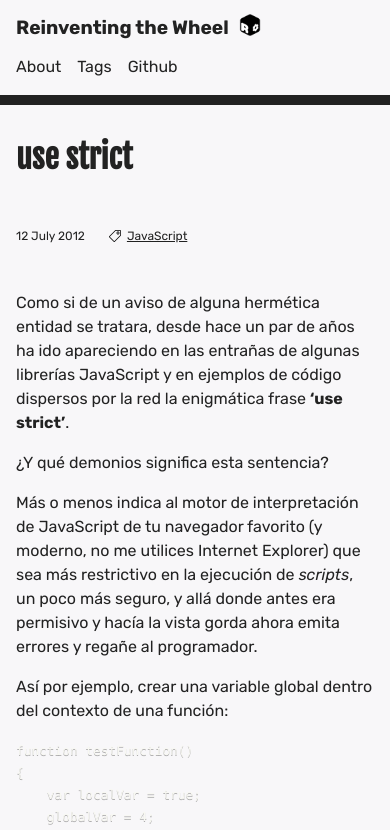
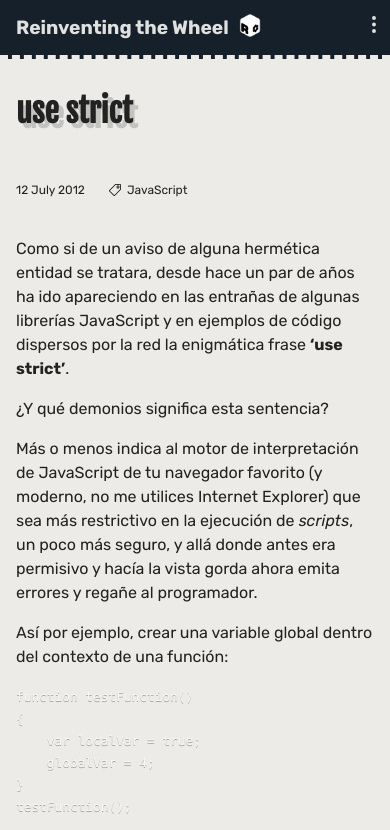
Before and after one commit to raohmaru/raohmaru-blog, an Eleventy site: page content/b/javascript/use-strict.md in a window 390 px wide. Shown: the top 830 px of the page. Built offline with nearby package versions, Linux system fonts and the light colour scheme; Eleventy itself is replaced by a stand-in of ours; some packages are replaced by stand-ins of ours; code samples lack their colours; files that its build step writes are made by us from their sources; files whose address does not match are found by name; what markdown-it-link-attributes would draw is missing.

Commit message:
improve design, add light/dark button

```diff
--- a/_includes/layouts/base.njk
+++ b/_includes/layouts/base.njk
@@ -5,6 +5,10 @@
 		<meta name="viewport" content="width=device-width, initial-scale=1.0">
 		<title>{{ title or metadata.title }}</title>
 		<meta name="description" content="{{ description or metadata.description }}">
+
+        <script>
+        document.documentElement.style.colorScheme = localStorage.getItem('theme') ?? '';
+        </script
 
         <link rel="preconnect" href="https://fonts.googleapis.com">
         <link rel="preconnect" href="https://fonts.gstatic.com" crossorigin>
@@ -43,17 +47,30 @@
 
 		<header>
             <div class="section">
-                <a href="/" class="home-link">{{ metadata.title }}</a>
+                <a href="/" class="home-link">{{ metadata.title }} <img src="/img/logo-invert.png" width="22" height="22" class="invert-dark" alt="Logotype"></a>
 
                 {#- Read more about `eleventy-navigation` at https://www.11ty.dev/docs/plugins/navigation/ #}
                 <nav>
                     <h2 class="visually-hidden">Top level navigation menu</h2>
                     <ul class="nav">
                     {%- for entry in collections.all | eleventyNavigation %}
-                        <li class="nav-item"><a href="{{ entry.url }}"{% if entry.url == page.url %} aria-current="page"{% endif %}>{{ entry.title }}</a></li>
+                        <li class="nav-item">
+                            <a href="{{ entry.url }}"{% if entry.url == page.url %} aria-current="page"{% endif %}>{{ entry.title }}</a>
+                        </li>
                     {%- endfor %}
-                        <li class="nav-item"><a href="https://github.com/raohmaru" target="_blank" rel="noopener noreferrer">Github</a></li>
+                        <li class="nav-item">
+                            <svg xmlns="http://www.w3.org/2000/svg" viewBox="0 0 1024 1024" fill="none" class="nav-item-icon" aria-hidden="true"><path fill-rule="evenodd" d="M512 0C229.12 0 0 229.12 0 512c0 226.56 146.56 417.92 350.08 485.76 25.6 4.48 35.2-10.88 35.2-24.32 0-12.16-.64-52.48-.64-95.36-128.64 23.68-161.92-31.36-172.16-60.16-5.76-14.72-30.72-60.16-52.48-72.32-17.92-9.6-43.52-33.28-.64-33.92 40.32-.64 69.12 37.12 78.72 52.48 46.08 77.44 119.68 55.68 149.12 42.24 4.48-33.28 17.92-55.68 32.64-68.48-113.92-12.8-232.96-56.96-232.96-252.8 0-55.68 19.84-101.76 52.48-137.6-5.12-12.8-23.04-65.28 5.12-135.68 0 0 42.88-13.44 140.8 52.48 40.96-11.52 84.48-17.28 128-17.28s87.04 5.76 128 17.28c97.92-66.56 140.8-52.48 140.8-52.48 28.16 70.4 10.24 122.88 5.12 135.68 32.64 35.84 52.48 81.28 52.48 137.6 0 196.48-119.68 240-233.6 252.8 18.56 16 34.56 46.72 34.56 94.72 0 68.48-.64 123.52-.64 140.8 0 13.44 9.6 29.44 35.2 24.32C877.44 929.92 1024 737.92 1024 512 1024 229.12 794.88 0 512 0" clip-rule="evenodd"/></svg>
+                            <a href="https://github.com/raohmaru" target="_blank" rel="noopener noreferrer">Github</a>
+                        </li>
+                        <li class="nav-item">
+                            <a href="javascript:;" class="nav-theme-btn"></a>
+                        </li>
                     </ul>
+                    <button class="nav-menu">
+                        <span>
+                            <svg xmlns="http://www.w3.org/2000/svg" width="4px" viewBox="0 0 4 17"><path d="M3.944 15.041a1.961 1.961 0 1 1-3.923 0 1.961 1.961 0 0 1 3.923 0m0-6.534a1.961 1.961 0 1 1-3.923 0 1.961 1.961 0 0 1 3.923 0m0-6.535a1.961 1.961 0 1 1-3.923 0 1.961 1.961 0 0 1 3.923 0"/></svg>
+                        </span>
+                    </button>
                 </nav>
             </div>
 		</header>
@@ -67,8 +84,8 @@
 		<footer>
             <div class="section">
                 <p>
-                    <strong>&copy;{% currentYear %} Raohmaru 🎏</strong><br>
-                    Built with <a href="https://www.11ty.dev/" target="_blank" rel="noopener noreferrer">{{ eleventy.generator }}</a> and <a href="https://bun.sh/" target="_blank" rel="noopener noreferrer">bun</a> on {% currentBuildDate %}.
+                    <strong>&copy;{% currentYear %} Raohmaru 🎏</strong>
+                    Built on {% currentBuildDate %}.
                 </p>
             </div>
 		</footer>
--- a/_includes/layouts/post.njk
+++ b/_includes/layouts/post.njk
@@ -11,7 +11,7 @@ layout: layouts/base.njk
 	<li><time datetime="{{ page.date | htmlDateString }}">{{ page.date | readableDate }}</time></li>
 	{%- for tag in tags | filterTagList %}
 	{%- set tagUrl %}/tags/{{ tag | slugify }}/{% endset %}
-        <li><a href="{{ tagUrl }}" class="post-tag">{{ tag }}</a>{%- if not loop.last %}, {% endif %}</li>
+        <li><a href="{{ tagUrl }}" class="post-tag invert-b">{{ tag }}</a></li>
 	{%- endfor %}
 </ul>
 
--- a/eleventy.config.js
+++ b/eleventy.config.js
@@ -43,7 +43,7 @@ export default async function(eleventyConfig) {
 		// selector: "h1,h2,h3,h4,h5,h6", // default
 	});
 
-	eleventyConfig.addShortcode("currentBuildDate", () => (new Date()).toISOString());
+	eleventyConfig.addShortcode("currentBuildDate", () => (new Date()).toISOString().substr(0, 19));
 
 	eleventyConfig.addShortcode("currentYear", () => (new Date()).getFullYear());
 
--- a/public/css/footer.css
+++ b/public/css/footer.css
@@ -2,10 +2,14 @@
     footer {
         margin-top: 3rem;
         font-size: 0.8rem;
-        border-top: solid 5px var(--color-gray-90);
+        border-top: dashed 4px var(--bg-color-inverted);
 
         p {
             margin: 0;
         }
+
+        @media screen and (max-width: 480px) {
+            text-align: center;
+        }
     }
 }
--- a/public/css/header.css
+++ b/public/css/header.css
@@ -1,38 +1,35 @@
 @layer layout {
     header {
         padding: 1rem;
-        border-bottom: solid 10px var(--color-gray-90);
+        background-color: var(--bg-color-inverted);
+        border-bottom: 4px dashed var(--bg-color);
+
+        a[href] {
+            --text-color-link: var(--text-color-inverted);
+            --text-color-link-active: light-dark(var(--color-blue-bright), var(--color-blue-accent));
+            text-decoration: none;
+        }
 
         .section {
-            display: flex;
-            gap: 1rem;
-            flex-wrap: wrap;
-            justify-content: space-between;
-            align-items: center;
+            @media screen and (min-width: 480px) {
+                display: flex;
+                gap: 1rem;
+                flex-wrap: wrap;
+                justify-content: space-between;
+                align-items: center;
+            }
         }
     }
 
     .home-link {
-        display: flex;
-        flex-grow: 1;
+        display: inline-flex;
         font-size: 1.2rem;
         font-weight: 700;
-        text-decoration: none;
 
-        &:after {
-            content: '';
+        img {
             position: relative;
             top: -2px;
-            display: inline-block;
-            width: 22px;
-            height: 22px;
             margin-left: 10px;
-            background: url(/blog/img/logo.png) 0 0 / cover;
-
-            @media (prefers-color-scheme: dark) {
-                filter: invert(1);
-            }
-
         }
     }
 }
--- a/public/css/home.css
+++ b/public/css/home.css
@@ -1,6 +1,5 @@
 @layer page {
     main h1 {
         margin-block: 0rem 4rem;
-        font-family: var(--font-family-title);
     }
 }
--- a/public/css/index.css
+++ b/public/css/index.css
@@ -8,6 +8,7 @@
 
     html,
     body {
+        height: 100%;
         margin: 0;
         padding: 0;
         font-family: var(--font-family);
@@ -19,15 +20,9 @@
         overflow-y: scroll;
     }
 
-    /* https://www.a11yproject.com/posts/how-to-hide-content/ */
-    .visually-hidden {
-        clip: rect(0 0 0 0);
-        clip-path: inset(50%);
-        height: 1px;
-        overflow: hidden;
-        position: absolute;
-        white-space: nowrap;
-        width: 1px;
+    body {
+        display: flex;
+        flex-direction: column;
     }
 
     /* Fluid images via https://www.zachleat.com/web/fluid-images/ */
@@ -64,13 +59,21 @@
     }
 
     li {
-        margin-bottom: 1rem;
+        margin-bottom: 0.5rem;
         line-height: 1.5;
     }
 
     a[href] {
         color: var(--text-color-link);
-        transition: color 0.15s;
+        text-decoration-color: transparent;
+        text-underline-position: from-font;
+        text-underline-offset: 2px;
+        text-decoration-thickness: 1px;
+        transition: color 0.15s, text-decoration-color 0.15s linear;
+    }
+
+    a[href]:hover {
+        text-decoration-color: inherit;
     }
 
     a[href]:hover,
@@ -84,6 +87,7 @@
     }
 
     main {
+        flex: 1;
         padding-top: 2rem;
     }
 
@@ -91,8 +95,18 @@
         margin-top: 0;
     }
 
-    header {
-        border-bottom: 1px dashed var(--color-gray-20);
+    h1,
+    h2,
+    h3 {
+        font-family: var(--font-family-title);
+    }
+
+    h1 {
+        text-shadow: 5px 5px color-mix(in srgb, var(--text-color), transparent 80%);
+    }
+
+    h2 {
+        text-shadow: 3px 3px color-mix(in srgb, var(--text-color), transparent 80%);
     }
 
     table {
@@ -134,6 +148,34 @@
     .section {
         max-width: 40rem;
         margin: 0 auto;
+    }
+}
+
+/* Utils */
+
+/* https://www.a11yproject.com/posts/how-to-hide-content/ */
+.visually-hidden {
+    clip: rect(0 0 0 0);
+    clip-path: inset(50%);
+    height: 1px;
+    overflow: hidden;
+    position: absolute;
+    white-space: nowrap;
+    width: 1px;
+}
+
+html[style*="dark"] {
+    .invert-dark,
+    .invert-dark-b::before {
+        filter: invert(1);
+    }
+}
+
+@media (prefers-color-scheme: dark) {
+    .invert-dark,
+    .invert-dark-b::before {
+        filter: invert(1);
+    }
 }
 
 /* Page view transitions */
@@ -209,4 +251,3 @@
     animation: 210ms cubic-bezier(0, 0, 0.2, 1) 90ms both fade-in,
         300ms cubic-bezier(0.4, 0, 0.2, 1) both slide-forwards-in;
 }
-}
--- a/public/css/navigation.css
+++ b/public/css/navigation.css
@@ -1,22 +1,108 @@
 @layer layout {
+    @media screen and (max-width: 480px) {
+        nav {
+            height: 0px;
+            overflow: hidden;
+            transition: height 0.15s ease;
+        }
+
+        nav:has(> .nav-menu:focus) {
+            height: auto;
+        }
+    }
+
     .nav {
         display: flex;
         gap: .5rem 1rem;
         padding: 0;
         margin: 0;
         list-style: none;
+
+        @media screen and (max-width: 480px) {
+            padding-top: 1rem;
+        }
     }
 
     .nav-item {
-        display: inline-block;
+        display: inline-flex;
+        gap: 5px;
+        align-items: center;
         margin-bottom: 0;
+
+        &:last-child {
+            @media screen and (max-width: 480px) {
+                position: relative;
+                flex: 1;
+            }
+        }
     }
 
-    .nav-item a[href]:not(:hover) {
-        text-decoration: none;
+    .nav-item-icon {
+        width: 16px;
+        height: 16px;
+        fill: var(--text-color-inverted);
     }
 
-    .nav a[href][aria-current="page"] {
-        text-decoration: underline;
+    .nav-menu {
+        fill: var(--text-color-inverted);
+        position: absolute;
+        top: 8px;
+        right: 0;
+        padding: 0.5rem 0.9rem;
+        appearance: none;
+        background: none;
+        border: 0;
+
+        @media screen and (min-width: 480px) {
+            display: none;
+        }
+
+        &:focus {
+            span {
+                &::after {
+                    background-color: var(--text-color-inverted);
+                }
+            }
+        }
+
+        span {
+            position: relative;
+            display: inline-block;
+            line-height: 0;
+
+            &::after {
+                content: '';
+                position: absolute;
+                inset: 0;
+                border-radius: 5px;
+                transition: background-color 0.15s linear;
+            }
+        }
+    }
+
+    .nav-theme-btn {
+        font-size: 1.5rem;
+        line-height: 0;
+
+        @media screen and (max-width: 480px) {
+            position: absolute;
+            right: 10px;
+        }
+
+        &::after {
+            content: "☽";
+        }
+    }
+
+    html[style*="dark"] {
+        .nav-theme-btn::after {
+            content: "☀";
+        }
+    }
+
+    @media (prefers-color-scheme: dark) {
+        .nav-item:has(> .nav-theme-btn) {
+            display: none;
+        }
     }
 }
--- a/public/css/post.css
+++ b/public/css/post.css
@@ -36,7 +36,7 @@
         justify-content: center;
         text-transform: capitalize;
 
-        &:before {
+        &::before {
             content: '';
             display: inline-block;
             width: 12px;
@@ -62,7 +62,6 @@
     }
 
     h1 {
-        font-family: var(--font-family-title);
         margin-block: 0rem 3rem;
         /*
         Make the element participate in a separate view transition from the root view transition.
--- a/public/css/postlist.css
+++ b/public/css/postlist.css
@@ -12,7 +12,7 @@
     .postlist-date,
     .postlist-item::marker {
         font-size: 0.8125rem; /* 13px /16 */
-        color: var(--color-gray-90);
+        color: var(--text-color);
     }
 
     .postlist-date {
@@ -24,9 +24,6 @@
         font-size: 1.1875rem; /* 19px /16 */
         font-weight: 700;
         padding-left: .25rem;
-        text-underline-position: from-font;
-        text-underline-offset: 0;
-        text-decoration-thickness: 1px;
 
         &:visited {
             color: var(--text-color-link-visited);
--- a/public/css/tags.css
+++ /dev/null
@@ -1,33 +0,0 @@
-@layer module {
-    /* Tags */
-    .post-tag {
-        display: inline-flex;
-        align-items: center;
-        justify-content: center;
-        text-transform: capitalize;
-
-        &:before {
-            content: '';
-            display: inline-block;
-            width: 12px;
-            height: 12px;
-            margin-right: 6px;
-            background: url(/blog/img/tag.svg) 0 0 / cover;
-        }
-    }
-
-    /* Tags list */
-    .post-metadata {
-        display: inline-flex;
-        flex-wrap: wrap;
-        gap: .5rem;
-        list-style: none;
-        padding: 0;
-        margin-top: 0;
-        font-size: 0.75rem;
-    }
-
-    .post-metadata time {
-        margin-right: 1rem;
-    }
-}
--- a/public/css/variables.css
+++ b/public/css/variables.css
@@ -7,25 +7,23 @@
 
 /* Theme colors */
 :root {
+	--color-gray-10: #ecebe8;
 	--color-gray-20: #e0e0e0;
 	--color-gray-50: #868686;
 	--color-gray-90: #222;
-	--bg-color: #f8f7f9;
-	--text-color: var(--color-gray-90);
+	--color-gray-95: #15202b;
+    --color-blue-accent: #4974c4;
+    --color-blue-bright: #88bfec;
+	--bg-color: light-dark(var(--color-gray-10), var(--color-gray-95));
+	--bg-color-inverted: light-dark(var(--color-gray-95), var(--color-gray-10));
+	--text-color: light-dark(var(--color-gray-90), var(--color-gray-20));
+	--text-color-inverted: light-dark(var(--color-gray-20), var(--color-gray-90));
 	--text-color-link: var(--text-color);
-	--text-color-link-active: #4974c4;
-	--text-color-link-visited: #888;
+	--text-color-link-active: light-dark(var(--color-blue-accent), var(--color-blue-bright));
+	--text-color-link-visited: light-dark(#888, #a6a6f8);
 	--syntax-tab-size: 2;
+    /* Opt-in the whole page to interpolate sizes to/from keywords */
+    interpolate-size: allow-keywords;
+    /* Theme color schema */
+    color-scheme: light dark;
 }
-
-@media (prefers-color-scheme: dark) {
-	:root {
-		--color-gray-20: #e0e0e0;
-		--color-gray-50: #868686;
-		--color-gray-90: #dad8d8;
-		/* --text-color and --text-color-link are assigned to --color-gray-_ above */
-		--text-color-link-active: #1493fb;
-		--text-color-link-visited: #a6a6f8;
-		--bg-color: #15202b;
-	}
-}
--- a/public/js/main.js
+++ b/public/js/main.js
@@ -10,7 +10,7 @@ document.querySelector('.postlist')?.addEventListener?.('click', (e) => {
     }
 });
 
-window.addEventListener("pagereveal", (e) => {
+window.addEventListener('pagereveal', (e) => {
     if (e.viewTransition) {
         const transitionType = getTransitionType(navigation.activation.from, navigation.activation.entry);
         // Set transition type used by :active-view-transition-type()
@@ -20,7 +20,7 @@ window.addEventListener("pagereveal", (e) => {
 
 const getTransitionType = (fromNavigationEntry, toNavigationEntry) => {
     if (fromNavigationEntry.url === toNavigationEntry.url) {
-        return "reload";
+        return 'reload';
     } else {
         const currPageIndex = getPageIndexFromPath(new URL(fromNavigationEntry.url).pathname);
         const destPageIndex = getPageIndexFromPath(new URL(toNavigationEntry.url).pathname);
@@ -37,3 +37,9 @@ const getTransitionType = (fromNavigationEntry, toNavigationEntry) => {
 const getPageIndexFromPath = (path) => {
     return path.split('/').length;
 }
+
+document.querySelector('.nav-theme-btn')?.addEventListener?.('click', (e) => {
+    const { colorScheme } = document.documentElement.style;
+    document.documentElement.style.colorScheme = colorScheme ? '' : 'dark';
+    localStorage.setItem('theme', document.documentElement.style.colorScheme);
+});
```
Also changed, not shown: public/img/logo-invert.png (added), 1 other file. Lines whose indentation alone changed are shown as unchanged.
